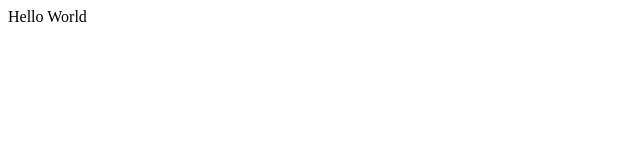
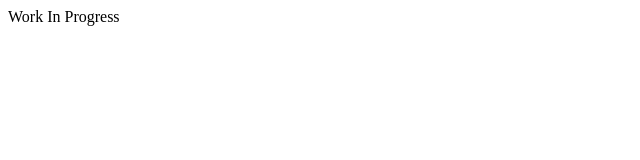
Before and after one commit to Telluu/telluu.github.io, a plain HTML site: page index.html in a window 1280 px wide. Shown: the full height of the page, 0-640 px from the left. Drawn offline with Linux system fonts and the light colour scheme.

Commit message:
Update index.html

```diff
--- a/index.html
+++ b/index.html
@@ -2,9 +2,9 @@
 <html>
   <head>
     <meta charset="UTF-8">
-    <title>Hello World</title>
+    <title>Work In Progress</title>
   </head>
   <body>
-    Hello World
+    Work In Progress
   </body>
 </html>
```
